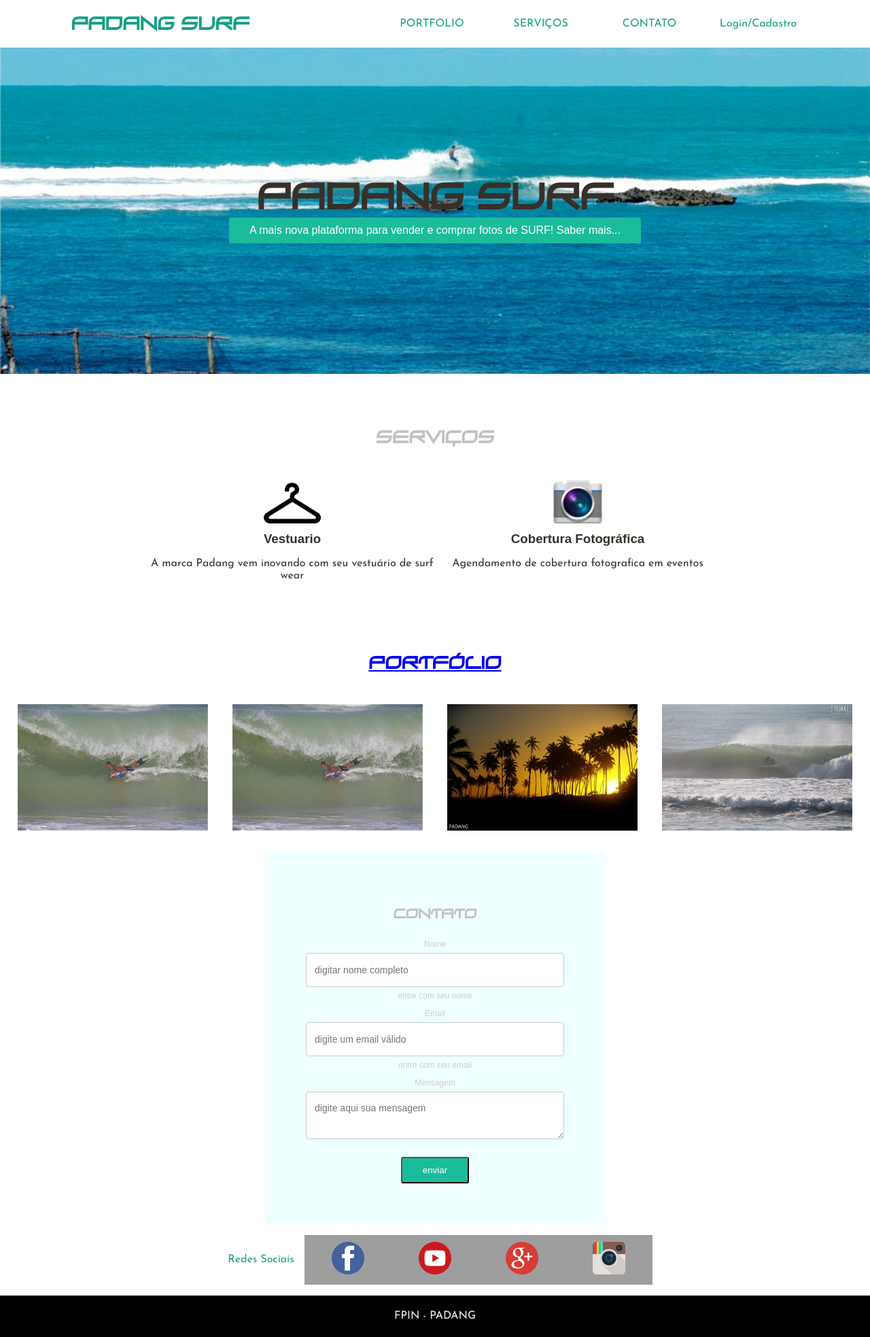
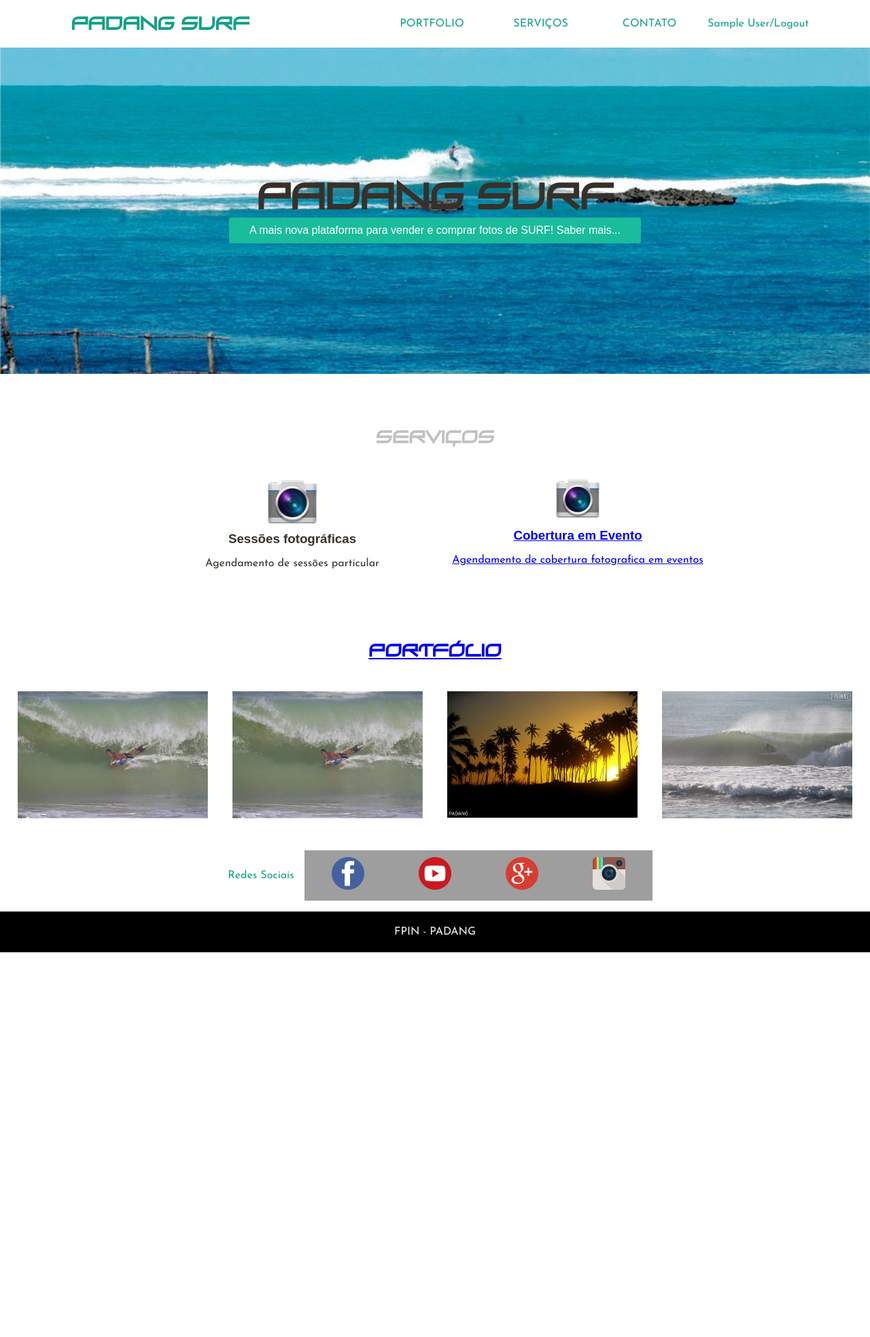
Before and after one commit to vpaccola/Padang, a PHP site: page / in a window 1280 px wide. Shown: the whole page at 68% size. After the commit the page ends 1401 px from the top, so only its background shows below. Run offline with PHP 8.4, Linux system fonts and the light colour scheme; the visitor is signed in with stand-in values (Sample User, id 1); grey boxes are pictures that could not be loaded.

Commit message:
Cadastro e Login (Finalização) e Agendamento de Sessões

```diff
--- /dev/null
+++ b/_gitignore.txt
@@ -0,0 +1,4 @@
+_site/
+.sass-cache/
+.jekyll-cache/
+.jekyll-metadata
--- a/index.php
+++ b/index.php
@@ -1,3 +1,5 @@
+<?php session_start(); ?>
+
 <!DOCTYPE html>
 <html>
 <head>
@@ -19,7 +21,11 @@
 			<li><a href="#portfolio"> PORTFOLIO</a></li>
 			<li><a href="#servicos"> SERVIÇOS</a></li>
 			<li><a href="#contato"> CONTATO </a></li>
+			<?php if (isset($_SESSION['email'])): ?>
+			<li><a href="logout_padang.php"><?=$_SESSION['nome']?>/Logout</a></li>
+			<?php else: ?>
 			<li><a href="login.html"> Login/Cadastro </a></li>
+			<?php endif ?>
 		</ul>
 	</nav>
 
@@ -43,15 +49,18 @@
 		<h2 class="nova-font">Serviços</h2>
 
 		<div>
-			<img src="img/vestuario.png"  alt="vestuario">
-			<h3> Vestuario</h3>
-			<p> A marca Padang vem inovando com seu vestuário de surf wear</p>
+			<img src="img/fotografia.png"  alt="fotografia">
+			<h3> Sessões fotográficas </h3>
+			<p> Agendamento de sessões particular </p>
 		</div>
 
 		<div>
-			<img src="img/fotografia.png" alt="fotografia" >
-			<h3 > Cobertura Fotográfica </h3>
+			<a href="agendamento_evento.php">
+			<img src="img/fotografia.png" alt="fotografia">
+			<h3 > Cobertura em Evento </h3>
 			<p> Agendamento de cobertura fotografica em eventos</p>
+			</a>
+
 		</div>
 <!--
 		<div>
@@ -102,49 +111,6 @@
   </section>
 
 
-<section id="contato">
-	<form class="form-horizontal">
-		<h2 class="nova-font">CONTATO</h2>
-
-		<!-- NOME -->
-		<div class="form-grupo">
-			<label class="col-md-4 control-label" for="textinput_nome">Nome</label>
-			<div class="col-md-4">
-				<input id="textinput_nome" name="textinput_nome" placeholder="digitar nome completo" class="form-control input-md" required="" type="text">
-				<span class="help-block">entre com seu nome</span>
-			</div>
-		</div>
-
-		<!-- EMAIL -->
-		<div class="form-grupo">
-			<label class="col-md-4 control-label" for="textinput_email">Email</label>
-			<div class="col-md-4">
-				<input id="textinput_email" name="textinput_email" placeholder="digite um email válido" class="form-control input-md" required="" type="text">
-				<span class="help-block">entre com seu email</span>
-			</div>
-		</div>
-
-		<!-- MENSAGEM -->
-		<div class="form-grupo">
-			<label class="col-md-4 control-label" for="textarea_mensagem">Mensagem</label>
-			<div class="col-md-4">
-				<textarea class="form-control" id="textarea_mensagem" name="textarea_mensagem" placeholder="digite aqui sua mensagem"></textarea>
-			</div>
-		</div>
-
-		<!-- BOTÃO -->
-		<div class="form-grupo">
-		 <label class="col-md-4 control-label" for="singlebutton_enviar"></label>
-		 <div class="col-md-4">
-		 	<button id="singlebutton_enviar" name="singlebutton_enviar" class="botao"> enviar </button>
-		 </div>
-		</div>
-	</form>
-</div>
-</div>
-</section>
-
-
 
 <!--Menu inferior contendo as Redes Sociais da Padang-->
 <nav>
@@ -185,18 +151,3 @@
 
 </body>
 </html>
-
-
-<!--<section id="contato">
-	<h2>CONTATO</h2>
-	<p>Entre em contato conosco.</p>
-	<div>
-		<img src="img/fone.png" alt"fone">
-		<p><a href="tel:xx55555555"> (xx) 0000-0000</a></p>
-	</div>
-
-	<div>
-		<img src="img/contato.png" alt="email">
-		<p> <a href="mailto:email@contato"> email@contato.com</a></p>
-	</div>
-</section>-->
--- /dev/null
+++ b/logout_padang.php
@@ -0,0 +1,6 @@
+<?php
+    session_start();
+    $_SESSION = array();
+    session_destroy();
+    header("Location:\\padang");
+?>
```
Also changed, not shown: admin/index.php (+40 -0 lines), agendamento_evento.php (added, +53 -0 lines), confirmar_login_padang.php (+8 -9 lines), database/conexao.php (+5 -5 lines), enviar_cadastro_padang.php (+6 -4 lines), confirmar_evento.php (added).
